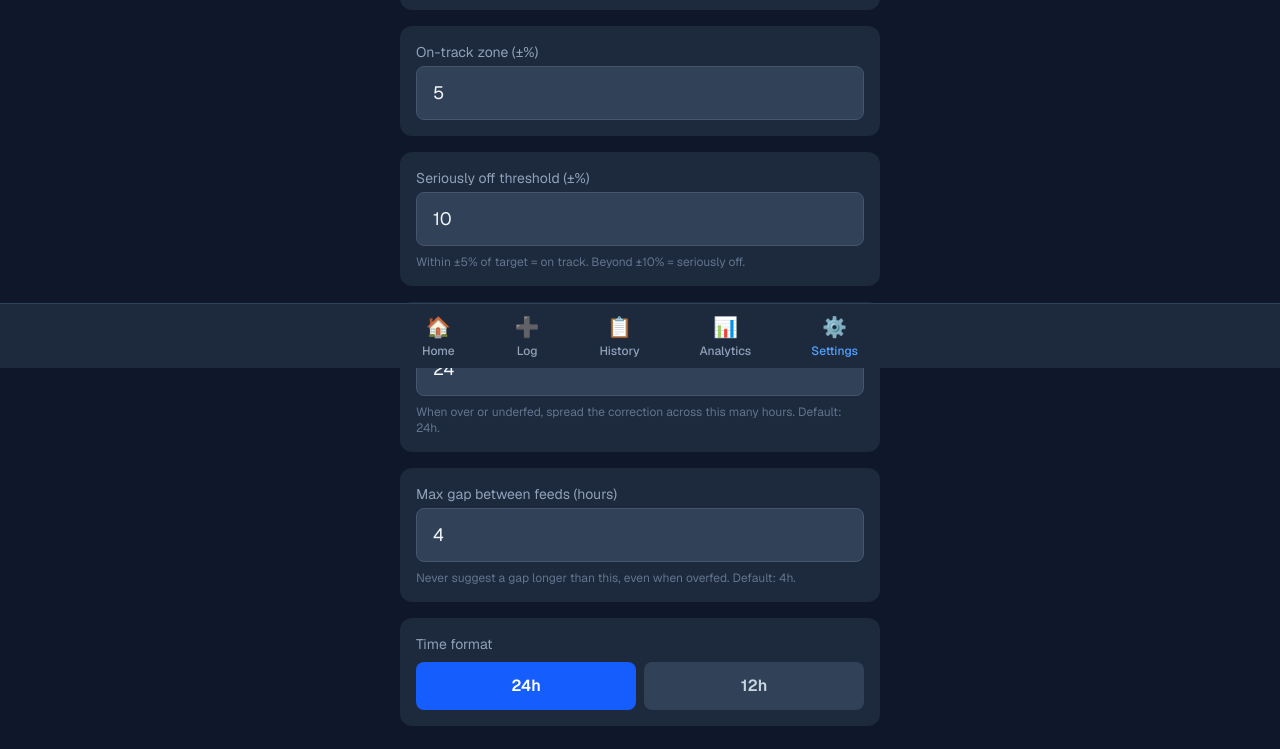
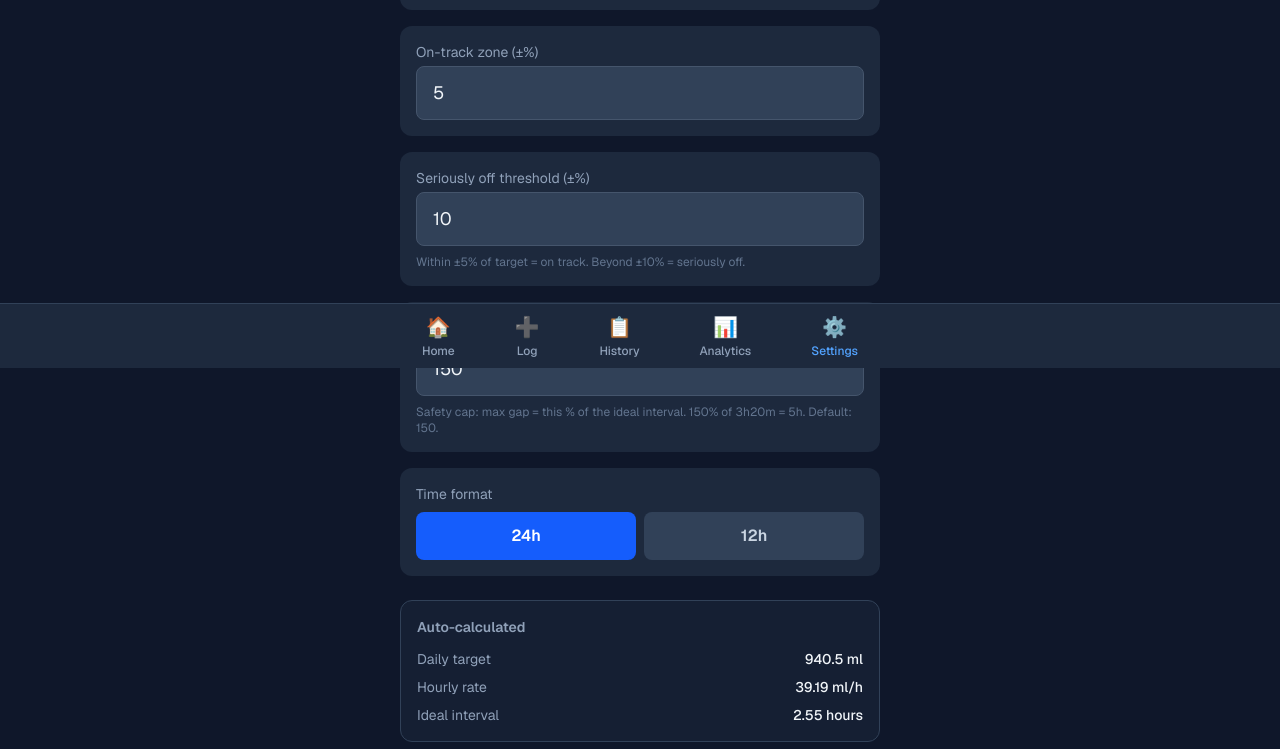
Before and after one commit to koenswings/app-milkwise, a Next.js app in the folder app/: page /settings in a window 1280 px wide. Shown: the part 432-1181 px from the top of the page. Built offline with nearby package versions, Linux system fonts and the light colour scheme.

Commit message:
feat: Model E running balance; bump to 1.0.23

```diff
--- a/app/src/app/page.tsx
+++ b/app/src/app/page.tsx
@@ -109,7 +109,7 @@ export default function Dashboard() {
   const strict24hPct = (strict24h / derived.dailyTargetMl) * 100;
   const smoothedPct = (smoothedMl / derived.dailyTargetMl) * 100;
 
-  const nextFeedResult = nextFeedTime(feeds, derived.hourlyRate, smoothedMl, derived.dailyTargetMl, settings);
+  const nextFeedResult = nextFeedTime(feeds, derived.hourlyRate, settings);
   const nextFeed = nextFeedResult?.timestamp ?? null;
 
   return (
@@ -182,11 +182,9 @@ export default function Dashboard() {
             <>
               <div className="text-lg font-semibold text-blue-300 leading-tight">{formatDateTime(nextFeed, settings.timeFormat)}</div>
               <div className="text-xs text-slate-400 mt-0.5">{formatRelative(nextFeed, now)}</div>
-              {nextFeedResult && nextFeedResult.correctionMinutes !== 0 && (
-                <div className={`text-xs mt-1 font-medium ${nextFeedResult.correctionMinutes > 0 ? 'text-yellow-400' : 'text-blue-400'}`}>
-                  {nextFeedResult.correctionMinutes > 0
-                    ? `⬆ delayed ${nextFeedResult.correctionMinutes}m · recovery`
-                    : `⬇ earlier ${Math.abs(nextFeedResult.correctionMinutes)}m · recovery`}
+              {nextFeedResult?.capped && (
+                <div className="text-xs mt-1 font-medium text-yellow-400">
+                  ⚠️ max gap cap applied
                 </div>
               )}
 
--- a/app/src/app/settings/page.tsx
+++ b/app/src/app/settings/page.tsx
@@ -15,8 +15,7 @@ export default function SettingsPage() {
     yellowThresholdPct: 5,
     redThresholdPct: 10,
     timeFormat: '24h',
-    recoveryWindowHours: 24,
-    maxFeedGapHours: 4,
+    maxFeedGapPct: 150,
   });
   const [saved, setSaved] = useState(false);
   // Local string values so inputs don't snap back while typing (e.g. clearing "90" to type "120")
@@ -177,36 +176,19 @@ export default function SettingsPage() {
         </div>
 
         <div className="bg-slate-800 rounded-xl p-4">
-          <label className="block text-sm text-slate-400 mb-1">Recovery window (hours)</label>
+          <label className="block text-sm text-slate-400 mb-1">Max feed gap (%)</label>
           <input
             type="number"
-            value={fieldValue("recoveryWindowHours")}
-            onChange={(e) => handleChange("recoveryWindowHours", e.target.value)}
-            onBlur={() => handleBlur("recoveryWindowHours")}
-            step="1"
-            min="6"
-            max="48"
+            value={fieldValue("maxFeedGapPct")}
+            onChange={(e) => handleChange("maxFeedGapPct", e.target.value)}
+            onBlur={() => handleBlur("maxFeedGapPct")}
+            step="10"
+            min="100"
+            max="300"
             className="w-full bg-slate-700 border border-slate-600 rounded-lg px-4 py-3 text-slate-100 text-lg focus:outline-none focus:border-blue-500"
           />
           <p className="text-xs text-slate-500 mt-2">
-            When over or underfed, spread the correction across this many hours. Default: 24h.
-          </p>
-        </div>
-
-        <div className="bg-slate-800 rounded-xl p-4">
-          <label className="block text-sm text-slate-400 mb-1">Max gap between feeds (hours)</label>
-          <input
-            type="number"
-            value={fieldValue("maxFeedGapHours")}
-            onChange={(e) => handleChange("maxFeedGapHours", e.target.value)}
-            onBlur={() => handleBlur("maxFeedGapHours")}
-            step="0.5"
-            min="2"
-            max="6"
-            className="w-full bg-slate-700 border border-slate-600 rounded-lg px-4 py-3 text-slate-100 text-lg focus:outline-none focus:border-blue-500"
-          />
-          <p className="text-xs text-slate-500 mt-2">
-            Never suggest a gap longer than this, even when overfed. Default: 4h.
+            Safety cap: max gap = this % of the ideal interval. 150% of 3h20m = 5h. Default: 150.
           </p>
         </div>
 
--- a/app/src/lib/calculations.ts
+++ b/app/src/lib/calculations.ts
@@ -122,52 +122,44 @@ export function feedsWithCredit(
 }
 
 /**
- * Option D recovery-aware next feed predictor.
+ * Model E — Running Balance next feed predictor.
  *
- * - Uses actual last bottle volume (not setting) for the ideal interval.
- * - Outside the green zone: applies a gradual correction spread over
- *   recoveryWindowHours, capped at ±1h.
- * - Always caps at maxFeedGapHours.
- * - Returns timestamp + correction info for display.
+ * The baby has one energy pool. Each bottle tops it up; it drains continuously
+ * at hourlyRate between feeds. The next feed is when the pool hits zero.
+ * Recovery is built-in: an overfed day has a larger pool → later next feed →
+ * giving one standard bottle at that time returns the baby to normal rhythm.
+ *
+ * maxGap is expressed as a % of the ideal interval so it scales with bottle size.
  */
 export function nextFeedTime(
   feeds: Feed[],
   hourlyRate: number,
-  smoothedTotal: number,
-  dailyTargetMl: number,
-  settings: Pick<Settings, 'yellowThresholdPct' | 'recoveryWindowHours' | 'maxFeedGapHours' | 'standardBottleVolume'>
+  settings: Pick<Settings, 'standardBottleVolume' | 'maxFeedGapPct'>
 ): NextFeedResult | null {
   if (feeds.length === 0) return null;
 
-  const lastFeed = feeds.reduce((a, b) => (a.timestamp > b.timestamp ? a : b));
-  // Always use standardBottleVolume for the base interval.
-  // A small top-up bottle (e.g. 30ml) must NOT shorten the predicted window —
-  // it just means the baby got a little extra, not that the next full feed is soon.
-  // Option D correction handles the over/underfed timing adjustment on top of this.
-  const standardMilkMl = waterToMilk(settings.standardBottleVolume);
-  const idealIntervalMs = (standardMilkMl / hourlyRate) * 3_600_000;
-  const idealNext = lastFeed.timestamp + idealIntervalMs;
-  const maxGapNext = lastFeed.timestamp + settings.maxFeedGapHours * 3_600_000;
+  const sorted = [...feeds].sort((a, b) => a.timestamp - b.timestamp);
+  const milkPerBottle = waterToMilk(settings.standardBottleVolume);
+  const idealIntervalMs = (milkPerBottle / hourlyRate) * 3_600_000;
+  const maxGapMs = idealIntervalMs * (settings.maxFeedGapPct / 100);
 
-  const pct = (smoothedTotal / dailyTargetMl) * 100;
-  const inGreenZone = Math.abs(pct - 100) <= settings.yellowThresholdPct;
+  // Walk feeds oldest → newest, maintaining running balance
+  let balance = 0;
+  let prevTs = sorted[0].timestamp;
 
-  if (inGreenZone) {
-    return { timestamp: Math.min(idealNext, maxGapNext), correctionMinutes: 0, inGreenZone: true };
+  for (const feed of sorted) {
+    const gapHours = (feed.timestamp - prevTs) / 3_600_000;
+    balance = Math.max(0, balance - hourlyRate * gapHours) + waterToMilk(feed.volume);
+    prevTs = feed.timestamp;
   }
 
-  // Recovery correction
-  const surplusMl = smoothedTotal - dailyTargetMl; // positive = overfed
-  const idealIntervalHours = idealIntervalMs / 3_600_000;
-  const feedsInWindow = settings.recoveryWindowHours / idealIntervalHours;
-  const correctionPerFeed = surplusMl / feedsInWindow;
-  const rawCorrectionMs = (correctionPerFeed / hourlyRate) * 3_600_000;
-  const correctionMs = Math.max(-3_600_000, Math.min(3_600_000, rawCorrectionMs)); // ±1h cap
+  const lastFeed = sorted[sorted.length - 1];
+  const rawNext = lastFeed.timestamp + (balance / hourlyRate) * 3_600_000;
+  const maxGapNext = lastFeed.timestamp + maxGapMs;
+  const timestamp = Math.min(rawNext, maxGapNext);
+  const capped = timestamp < rawNext;
 
-  const correctedNext = Math.min(idealNext + correctionMs, maxGapNext);
-  const correctionMinutes = Math.round((correctedNext - idealNext) / 60_000);
-
-  return { timestamp: correctedNext, correctionMinutes, inGreenZone: false };
+  return { timestamp, balanceMl: Math.round(balance), capped };
 }
 
 export function avgIntervalHours(feeds: Feed[]): number | null {
--- a/app/src/lib/server-store.ts
+++ b/app/src/lib/server-store.ts
@@ -16,8 +16,7 @@ const DEFAULT_SETTINGS: Settings = {
   yellowThresholdPct: 5,
   redThresholdPct: 10,
   timeFormat: '24h' as const,
-  recoveryWindowHours: 24,
-  maxFeedGapHours: 4,
+  maxFeedGapPct: 150,
 };
 
 function ensureDir() {
--- a/app/src/lib/store.ts
+++ b/app/src/lib/store.ts
@@ -53,7 +53,7 @@ export async function deleteFeed(id: string): Promise<Feed[]> {
   return updated;
 }
 
-const DEFAULT_SETTINGS = { weightKg: 6.27, mlPerKgPerDay: 150, standardBottleVolume: 90, yellowThresholdPct: 5, redThresholdPct: 10, timeFormat: '24h' as const, recoveryWindowHours: 24, maxFeedGapHours: 4 };
+const DEFAULT_SETTINGS = { weightKg: 6.27, mlPerKgPerDay: 150, standardBottleVolume: 90, yellowThresholdPct: 5, redThresholdPct: 10, timeFormat: '24h' as const, maxFeedGapPct: 150 };
 
 export async function getSettings(): Promise<Settings> {
   const res = await fetch("/api/settings", { cache: "no-store" });
--- a/app/src/types/index.ts
+++ b/app/src/types/index.ts
@@ -12,14 +12,13 @@ export interface Settings {
   yellowThresholdPct: number;     // default 5 — within this % of target = on track
   redThresholdPct: number;        // default 10 — beyond this % of target = seriously off
   timeFormat: '24h' | '12h';     // default '24h'
-  recoveryWindowHours: number;    // default 24 — window over which to spread correction
-  maxFeedGapHours: number;        // default 4 — never suggest longer than this between feeds
+  maxFeedGapPct: number;          // default 150 — max gap = this % of ideal interval (150% of 3h20 = 5h)
 }
 
 export interface NextFeedResult {
   timestamp: number;              // suggested next feed time (ms)
-  correctionMinutes: number;      // positive = delayed, negative = earlier, 0 = on track
-  inGreenZone: boolean;           // whether correction is active
+  balanceMl: number;              // current energy pool in ml formula
+  capped: boolean;                // true if maxGap kicked in
 }
 
 export interface DerivedSettings {
```
Also changed, not shown: 1 other file (tests, documents, lock files or other folders).
